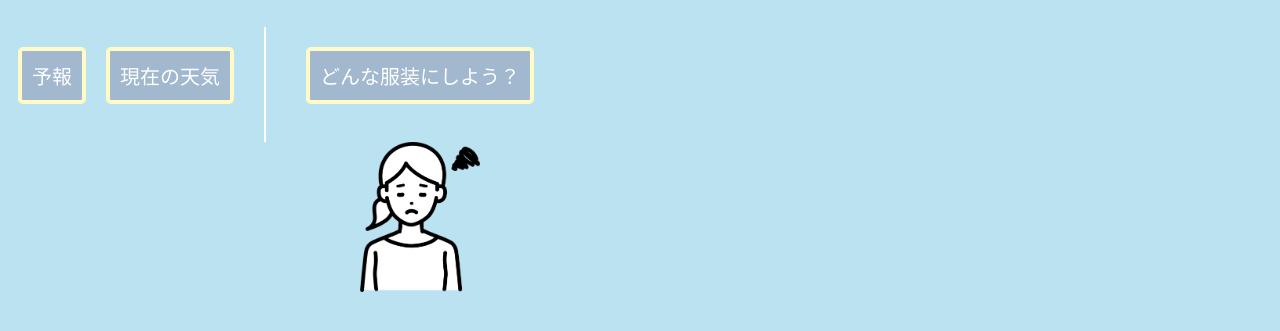
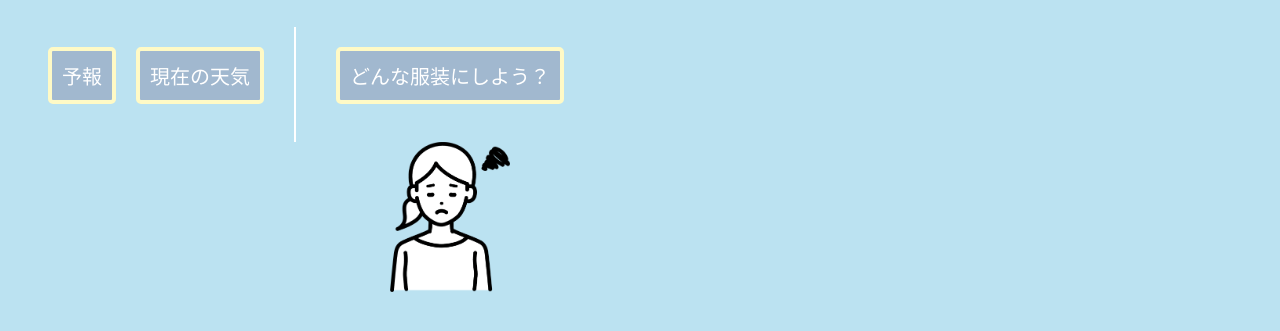
Before and after one commit to akarienge/prog, a plain HTML site: page final/index.html in a window 1280 px wide. Shown: the part 289-620 px from the top of the page. Drawn offline with nearby package versions, Linux system fonts and the light colour scheme.

Commit message:
最終課題（２）

```diff
--- a/final/style.css
+++ b/final/style.css
@@ -47,7 +47,8 @@ h1{
 
 #future{
     display: table-cell;
-    padding: 0 10px;
+    padding-right: 10px;
+    padding-left: 40px;
 }
 
 #huku{
```
